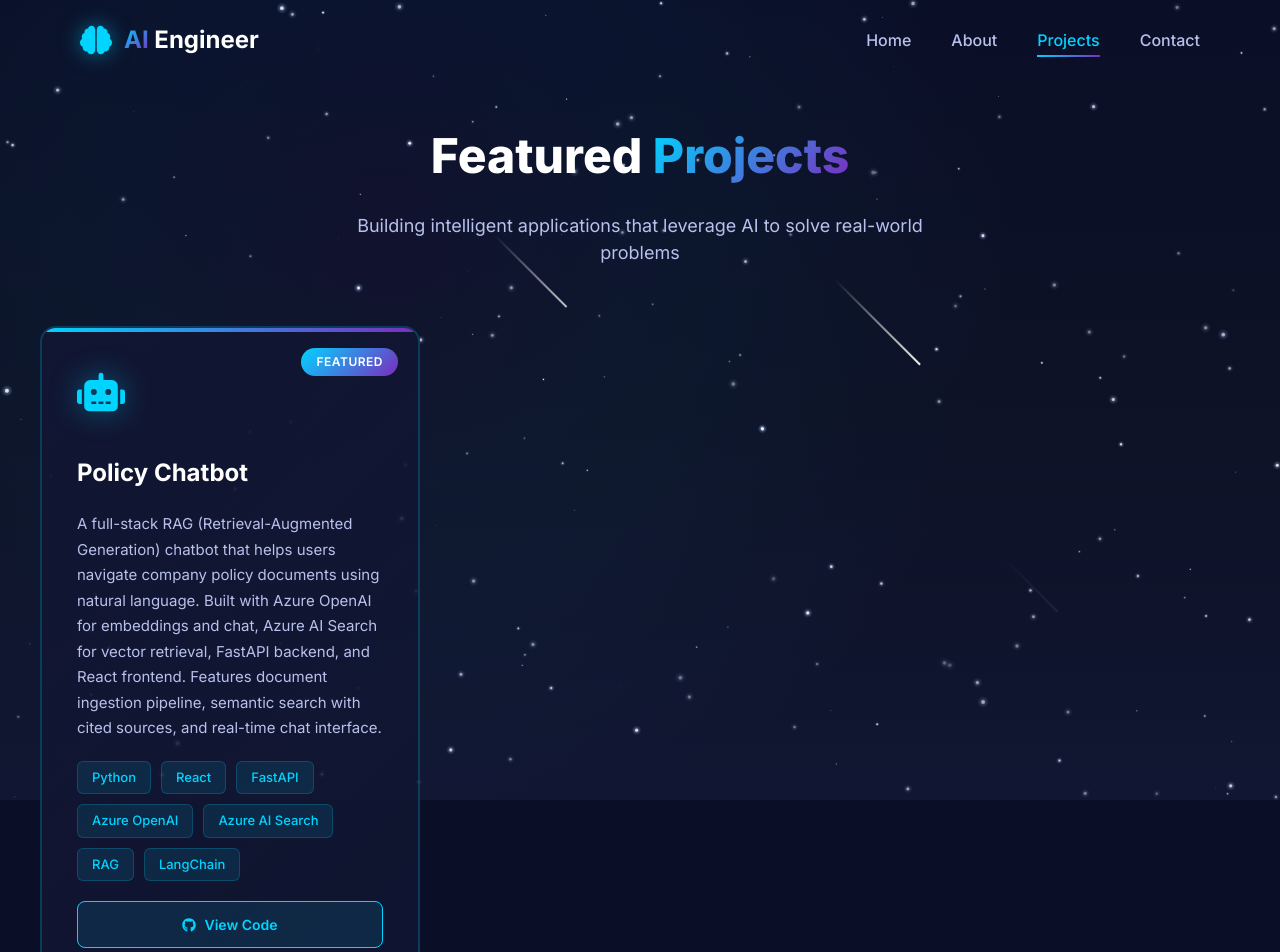
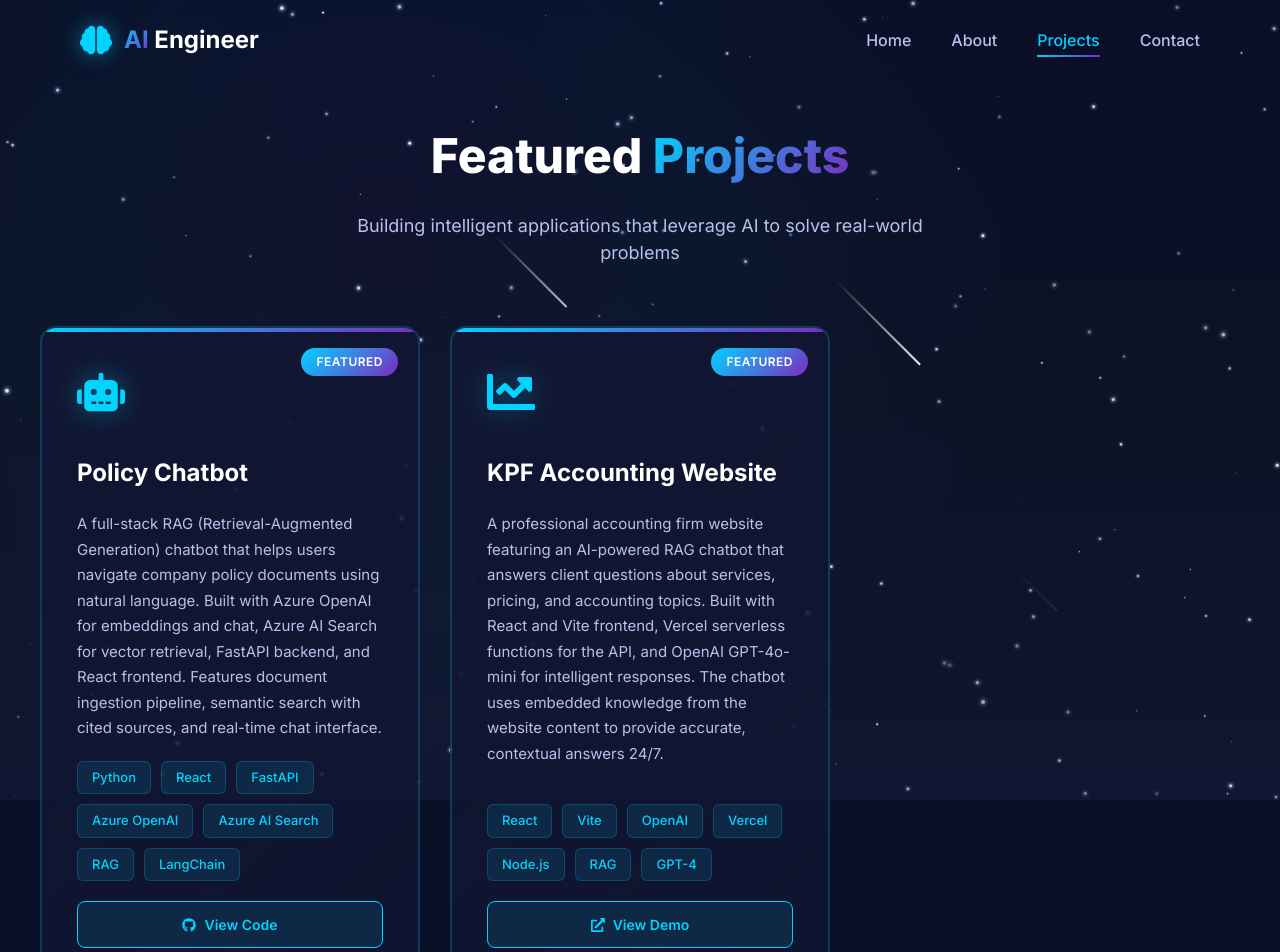
Before and after one commit to Dawsonf18/dawson-filion-portfolio-2025, a React (Vite) app: page /projects in a window 1280 px wide. Shown: the top 952 px of the page. Built offline with nearby package versions, Linux system fonts and the light colour scheme.

Commit message:
Add KPF Accounting project to portfolio with demo link

```diff
--- a/src/pages/Projects.jsx
+++ b/src/pages/Projects.jsx
@@ -16,6 +16,14 @@ const Projects = () => {
       tags: ['Python', 'React', 'FastAPI', 'Azure OpenAI', 'Azure AI Search', 'RAG', 'LangChain'],
       icon: <FaRobot />,
       github: 'https://github.com/Dawsonf18/policy-ai-chatbot',
+      featured: true,
+    },
+    {
+      title: 'KPF Accounting Website',
+      description: 'A professional accounting firm website featuring an AI-powered RAG chatbot that answers client questions about services, pricing, and accounting topics. Built with React and Vite frontend, Vercel serverless functions for the API, and OpenAI GPT-4o-mini for intelligent responses. The chatbot uses embedded knowledge from the website content to provide accurate, contextual answers 24/7.',
+      tags: ['React', 'Vite', 'OpenAI', 'Vercel', 'Node.js', 'RAG', 'GPT-4'],
+      icon: <FaChartLine />,
+      demo: 'https://kpfaccounting.com',
       featured: true,
     },
   ];
@@ -91,6 +99,7 @@ const Projects = () => {
               </div>
 
               <div className="project-links">
+                {project.github && (
                   <a
                     href={project.github}
                     target="_blank"
@@ -99,6 +108,17 @@ const Projects = () => {
                   >
                     <FaGithub /> View Code
                   </a>
+                )}
+                {project.demo && (
+                  <a
+                    href={project.demo}
+                    target="_blank"
+                    rel="noopener noreferrer"
+                    className="project-link"
+                  >
+                    <FaExternalLinkAlt /> View Demo
+                  </a>
+                )}
               </div>
             </motion.div>
           ))}
```
Lines whose indentation alone changed are shown as unchanged.
